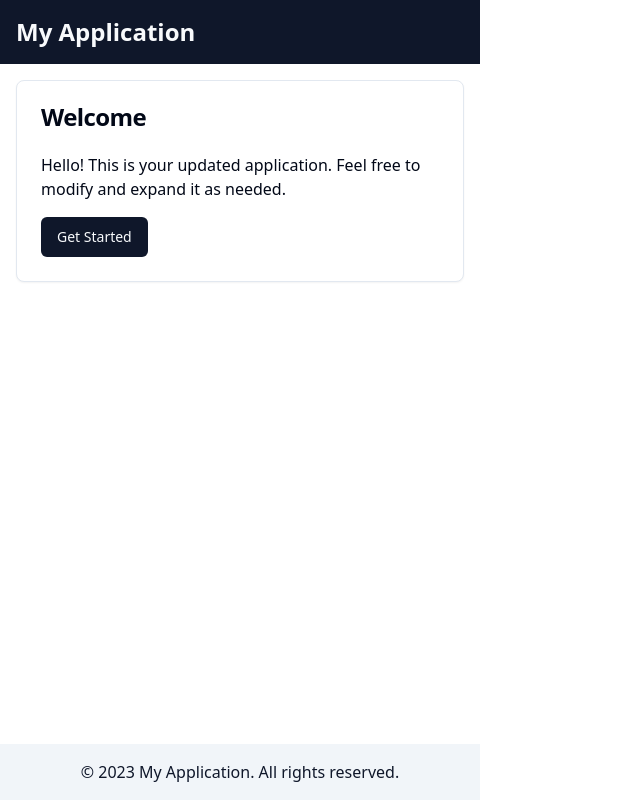
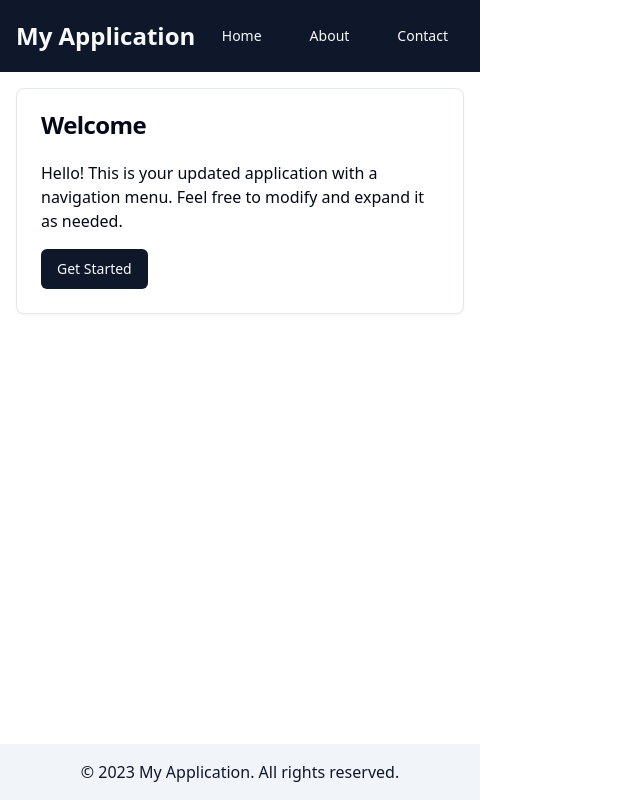
Before and after one commit to GPT-Engineer-App-Dev/flexible-start, a React (Vite) app: page / in a window 1280 px wide. Shown: the whole page, without its empty margins (0-640 px from the left). Built offline with nearby package versions, Linux system fonts and the light colour scheme.

Commit message:
GPT Engineer Update

```diff
--- a/src/pages/Index.jsx
+++ b/src/pages/Index.jsx
@@ -5,9 +5,18 @@ import { Card, CardHeader, CardTitle, CardContent } from "@/components/ui/card";
 const Index = () => {
   return (
     <div className="min-h-screen flex flex-col">
-      {/* Header */}
+      {/* Header with Navigation */}
       <header className="bg-primary text-primary-foreground p-4">
-        <h1 className="text-2xl font-bold">My Application</h1>
+        <div className="flex justify-between items-center">
+          <h1 className="text-2xl font-bold">My Application</h1>
+          <nav>
+            <ul className="flex space-x-4">
+              <li><Button variant="ghost">Home</Button></li>
+              <li><Button variant="ghost">About</Button></li>
+              <li><Button variant="ghost">Contact</Button></li>
+            </ul>
+          </nav>
+        </div>
       </header>
 
       {/* Main content */}
@@ -17,7 +26,7 @@ const Index = () => {
             <CardTitle>Welcome</CardTitle>
           </CardHeader>
           <CardContent>
-            <p className="mb-4">Hello! This is your updated application. Feel free to modify and expand it as needed.</p>
+            <p className="mb-4">Hello! This is your updated application with a navigation menu. Feel free to modify and expand it as needed.</p>
             <Button>Get Started</Button>
           </CardContent>
         </Card>
```
